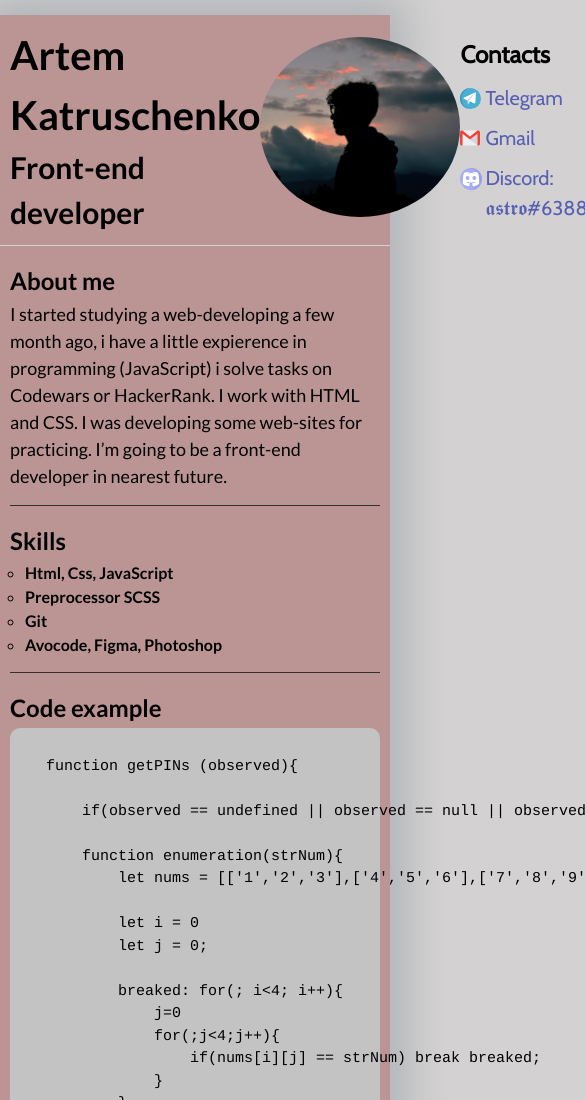
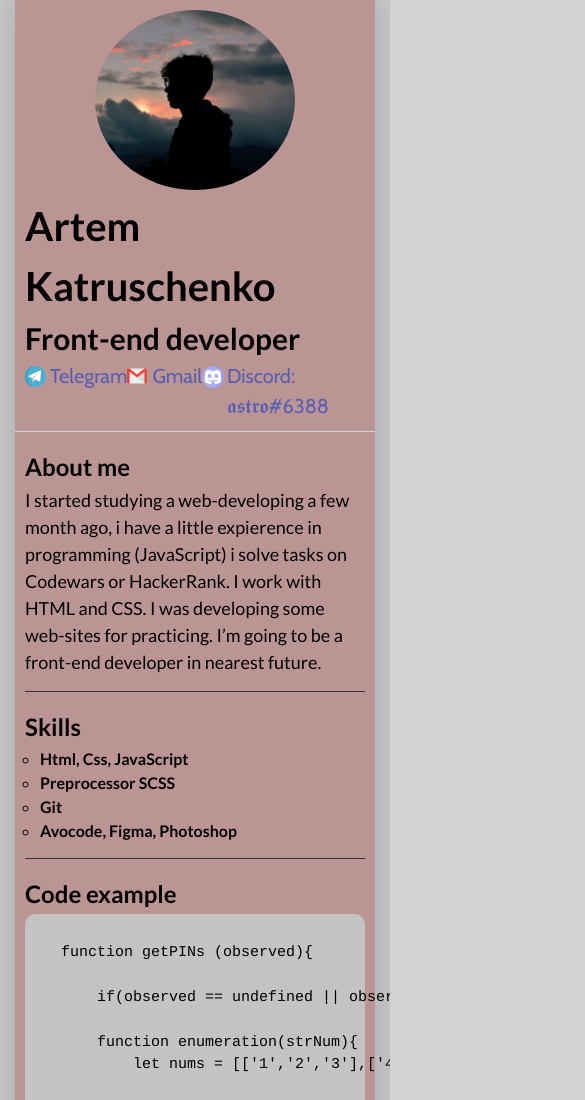
Before and after one commit to Astro2k19/rsschool-cv, a plain HTML site: page index.html in a window 390 px wide. Shown: the top 1100 px of the page, 585 px wide, since content can reach past the window. Drawn offline with Linux system fonts and the light colour scheme.

Commit message:
feat: remake some code

```diff
--- a/style.css
+++ b/style.css
@@ -79,7 +79,9 @@ a {
 
 .container {
     max-width: 1000px;
-    margin: 15px auto;
+    overflow: hidden;
+    margin: 0 auto;
+    padding: 0 15px;
 }
 
 .about{
@@ -95,6 +97,31 @@ a {
     align-items: center;
     border-bottom: 1px solid rgb(211, 209, 209);
     padding: 10px;
+}
+
+@media(max-width:870px){
+ .about__head{
+   flex-direction: column;
+   /* align-items: start; */
+ }
+
+ .about__img{
+   order: -1;
+   /* margin: 0 auto; */
+ }
+
+.item-about__contact{
+  display: flex;
+}
+
+.item-contact{
+  margin:0;
+}
+
+.item-contact:first-child{
+  display: none;
+}
+
 }
 
 .item-about__title{
@@ -181,13 +208,12 @@ a {
   margin: 0
   }
 
-.about__img img{
+  .about__img img{
     border-radius: 50%;
     width: 200px;
     height: 180px;
     object-fit: cover;
 }
-
 
 .about__body {
   padding: 0 10px;
@@ -225,6 +251,7 @@ a {
 
 .body-about__text{
   font-size: 18px;
+
 }
 
 .footer {
```
